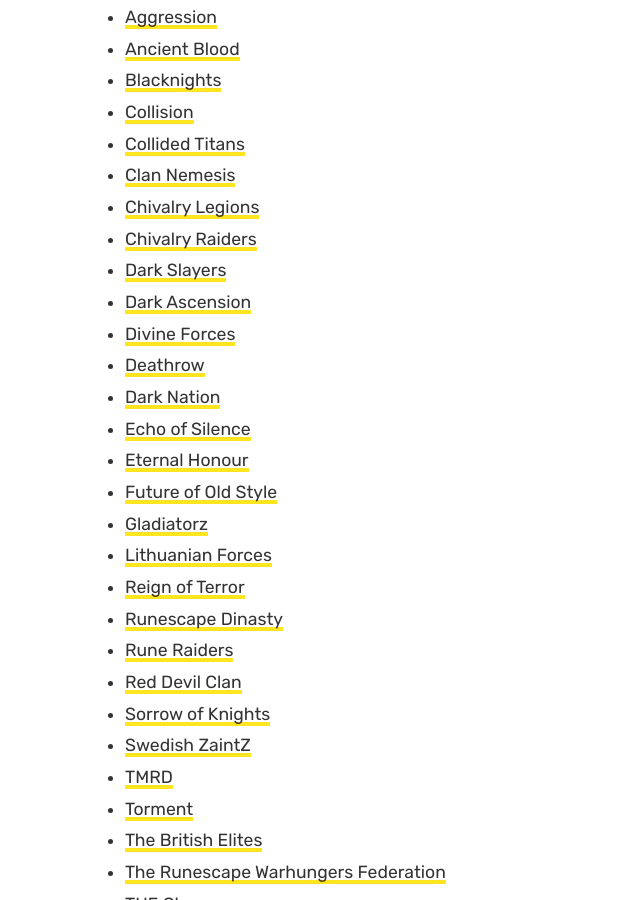
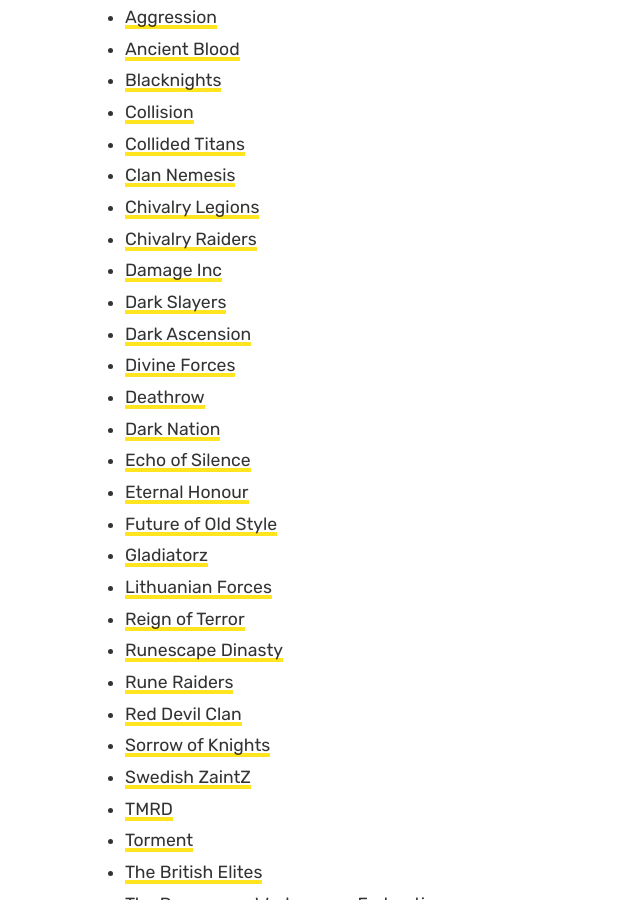
Before and after one commit to runescapehall/Runescape-Affiliate, a Jekyll site: the page built from runescape-clans.md, in a window 1280 px wide and 900 px high, scrolled down 356 px. Shown: the whole window, without its empty margins (0-640 px from the left). Built offline with Jekyll 4.4.1, drawn with Linux system fonts in a browser that asks for light colours; comment, search, counter and statistics services are not loaded.

Commit message:
Update runescape-clans.md

```diff
--- a/runescape-clans.md
+++ b/runescape-clans.md
@@ -14,7 +14,8 @@
 - [Collided Titans](https://www.runescapehall.net/the-rising-clan)
 - [Clan Nemesis](https://www.runescapehall.net/nemesis)
 - [Chivalry Legions](https://www.runescapehall.net/chivalry-legions-clan)
-- [Chivalry Raiders](https://www.runescapehall.net//chivalry-raiders)
+- [Chivalry Raiders](https://www.runescapehall.net/chivalry-raiders)
+- [Damage Inc](https://www.runescapehall.net/di-memberlist)
 - [Dark Slayers](https://www.runescapehall.net/2020/02/05/dark-slayers-final-memberlist.html)
 - [Dark Ascension](https://www.runescapehall.net/dark-ascension-clan)
 - [Divine Forces](https://www.runescapehall.net/divine-forces)
```
